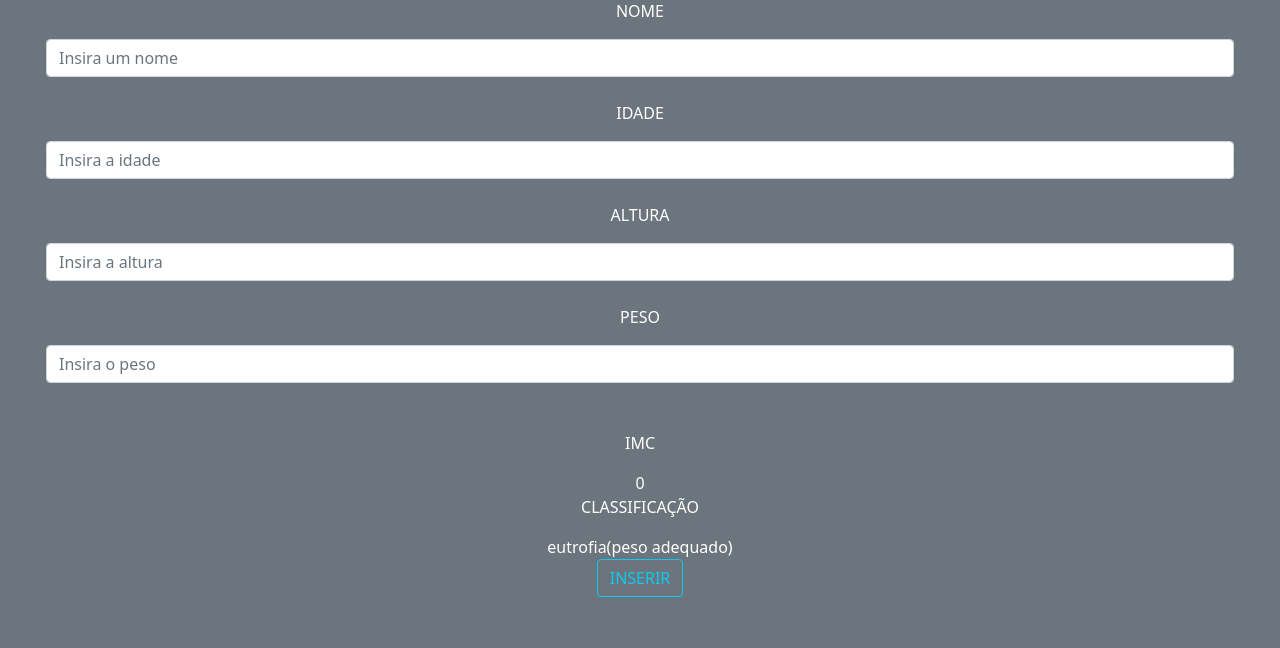
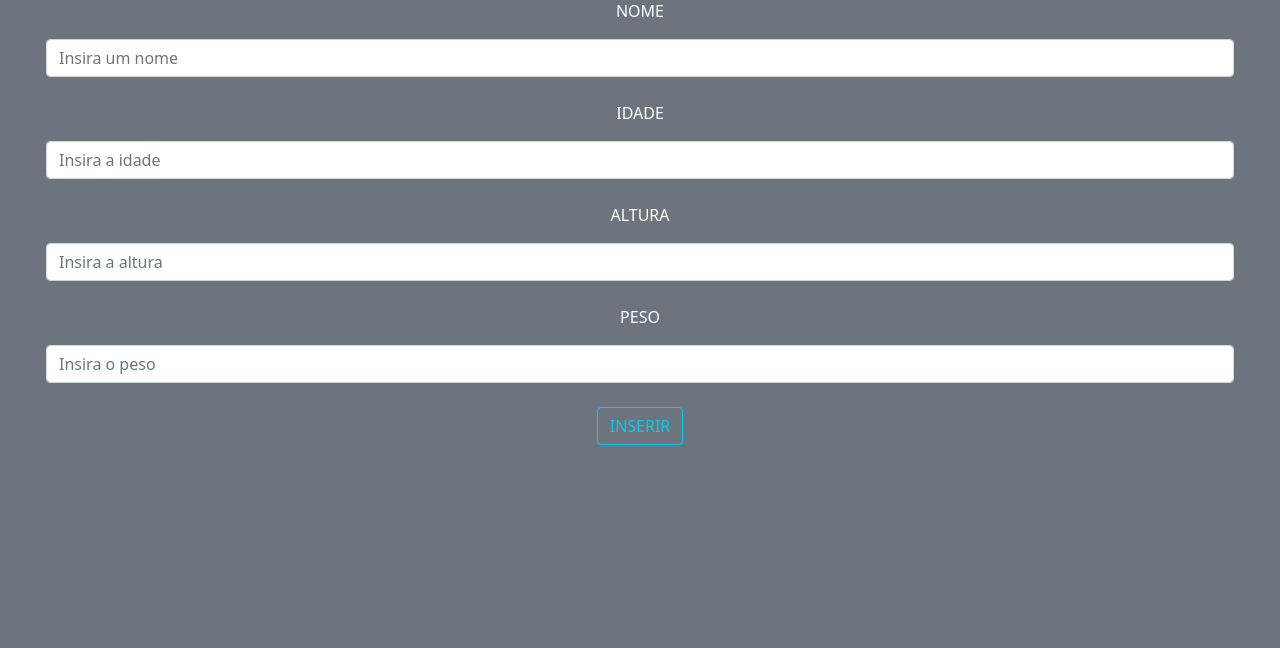
Before and after one commit to Okie60/vitor, a PHP site: page /cadastro.php in a window 1280 px wide. Shown: the part 152-800 px from the top of the page. Run offline with PHP 8.4, Linux system fonts and the light colour scheme; data that the repository does not hold is empty.

Commit message:
arquivos consertados ⠄⠄⠄⠄⠄⠄⠄⢀⣠⣶⣾⣿⣶⣦⣤⣀⠄⢀⣀⣤⣤⣤⣤⣄⠄⠄⠄⠄⠄⠄ ⠄⠄⠄⠄⠄⢀⣴⣿⣿⣿⡿⠿⠿⠿⠿⢿⣷⡹⣿⣿⣿⣿⣿⣿⣷⠄⠄⠄⠄⠄ ⠄⠄⠄⠄⠄⣾⣿⣿⣿⣯⣵⣾⣿⣿⡶⠦⠭⢁⠩⢭⣭⣵⣶⣶⡬⣄⣀⡀⠄⠄ ⠄⠄⠄⡀⠘⠻⣿⣿⣿⣿⡿⠟⠩⠶⠚⠻⠟⠳⢶⣮⢫⣥⠶⠒⠒⠒⠒⠆⠐⠒ ⠄⢠⣾⢇⣿⣿⣶⣦⢠⠰⡕⢤⠆⠄⠰⢠⢠⠄⠰⢠⠠⠄⡀⠄⢊⢯⠄⡅⠂⠄ ⢠⣿⣿⣿⣿⣿⣿⣿⣏⠘⢼⠬⠆⠄⢘⠨⢐⠄⢘⠈⣼⡄⠄⠄⡢⡲⠄⠂⠠⠄ ⣿⣿⣿⣿⣿⣿⣿⣿⣿⣷⣥⣀⡁⠄⠘⠘⠘⢀⣠⣾⣿⢿⣦⣁⠙⠃⠄⠃⠐⣀ ⣿⣿⣿⣿⣿⣿⣿⣿⣿⣿⣿⣿⣿⣿⣋⣵⣾⣿⣿⣿⣿⣦⣀⣶⣾⣿⣿⡉⠉⠉ ⣿⣿⣿⣿⣿⣿⣿⠟⣫⣥⣬⣭⣛⠿⢿⣿⣿⣿⣿⣿⣿⣿⣿⣿⣿⣿⣿⣿⡆⠄ ⣿⣿⣿⣿⣿⣿⣿⠸⣿⣏⣙⠿⣿⣿⣶⣦⣍⣙⠿⠿⠿⠿⠿⠿⠿⠿⣛⣩⣶⠄ ⣛⣛⣛⠿⠿⣿⣿⣿⣮⣙⠿⢿⣶⣶⣭⣭⣛⣛⣛⣛⠛⠛⠻⣛⣛⣛⣛⣋⠁⢀ ⣿⣿⣿⣿⣿⣶⣬⢙⡻⠿⠿⣷⣤⣝⣛⣛⣛⣛⣛⣛⣛⣛⠛⠛⣛⣛⠛⣡⣴⣿ ⣛⣛⠛⠛⠛⣛⡑⡿⢻⢻⠲⢆⢹⣿⣿⣿⣿⣿⣿⠿⠿⠟⡴⢻⢋⠻⣟⠈⠿⠿ ⣿⡿⡿⣿⢷⢤⠄⡔⡘⣃⢃⢰⡦⡤⡤⢤⢤⢤⠒⠞⠳⢸⠃⡆⢸⠄⠟⠸⠛⢿ ⡟⠄⠄⠄⠄⠄⠄⠄⠄⠄⠄⠄⠄⠁⠄⠄⠄⠄⠄⠄⠄⠄⠄⠄⠄⠄⠄⠄⠄⢸

```diff
--- a/exercicio/cadastro.php
+++ b/exercicio/cadastro.php
@@ -24,57 +24,6 @@
                 <label class="form-floating mb-3">PESO</label>
                 <input type="float" class="form-control" name="peso" placeholder="Insira o peso" required>
                 <br>
-                <?php
-                include("conecta.php");
-
-                $altura = $_POST['altura'];
-                $peso = $_POST['peso'];
-                $imc = $_POST['imc'];
-                $classificacao = $_POST['classificacao'];
-
-                    if ($altura && $peso != null) {
-                        $imc = $peso / 2*$altura;
-                        $classificacao ='';
-                    }
-
-                    switch ($classificacao) {
-                        case $imc <= 18.5:
-                            $classificacao = "abaixo do peso";
-                            break;
-                        case $imc > 18.5 & 25 > $imc:
-                            $classificacao = "eutrofia(peso adequado)";
-                            break;
-                        case $imc > 24.9 & 30 > $imc:
-                            $classificacao = "sobrepeso";
-                            break;
-                        case $imc > 29.9 & 35 > $imc:
-                            $classificacao = "obesidade grau 1";
-                            break;
-                        case $imc > 34.9 & 40 > $imc:
-                            $classificacao = "obesidade grau 2";
-                            break;
-                        case $imc >= 40:
-                            $classificacao = "obesidade extrema";
-                            break;
-                        default:
-                            echo"insira altura e peso";
-                            break;
-                    }
-                ?>
-                <br>
-                <label class="form-floating mb-3">IMC</label>
-                <br>
-                <?php
-                    echo $peso / 2*$altura;
-                ?>
-                <br>
-                <label class="form-floating mb-3">CLASSIFICAÇÃO</label>
-                <br>
-                <?php
-                    echo $classificacao;
-                ?>
-                <br>
-
                 <button type="submit" class="btn btn-outline-info">INSERIR</button>
             </form>
         </center>
```
Also changed, not shown: exercicio/cadnome.php (+34 -3 lines).
